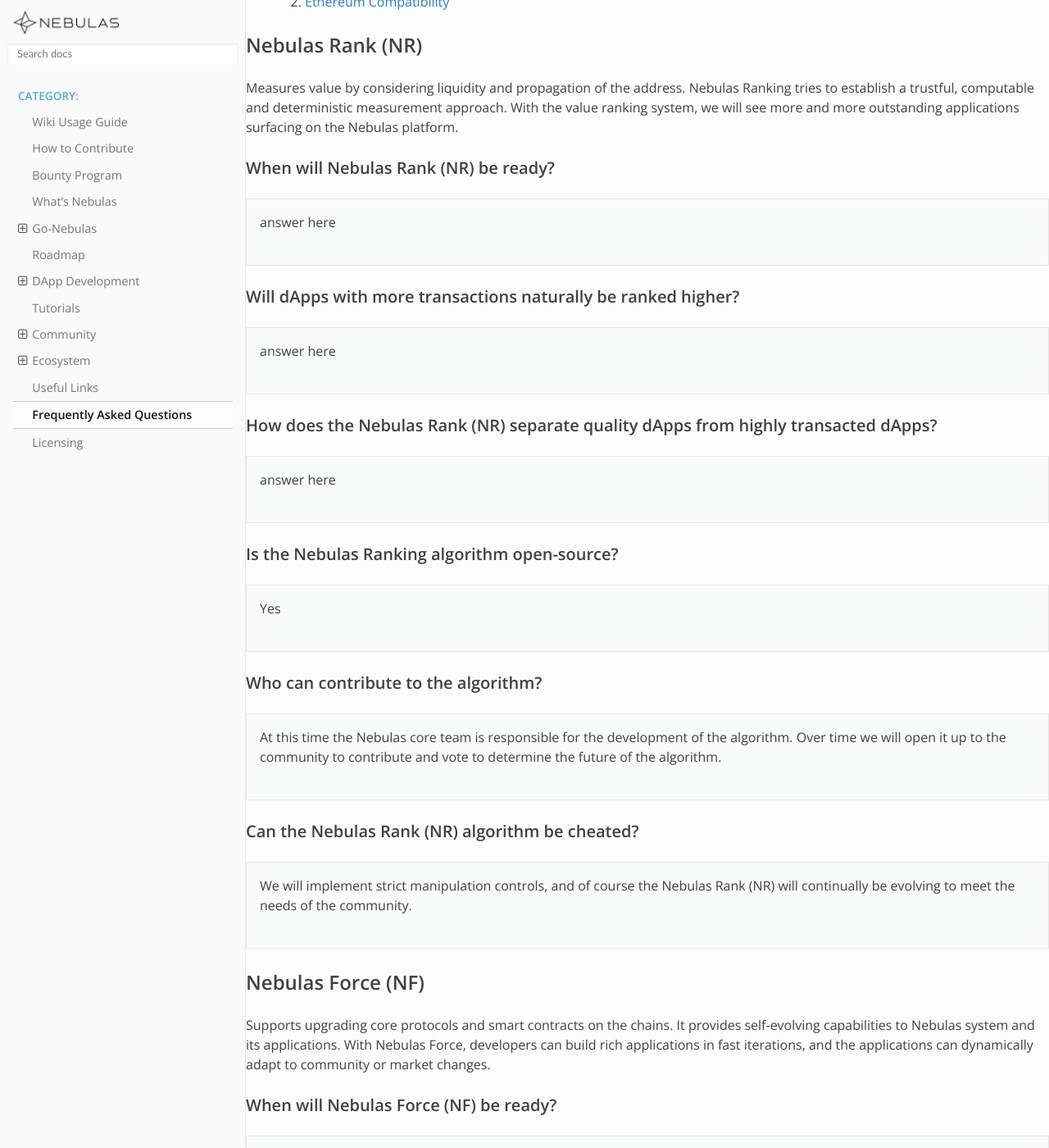
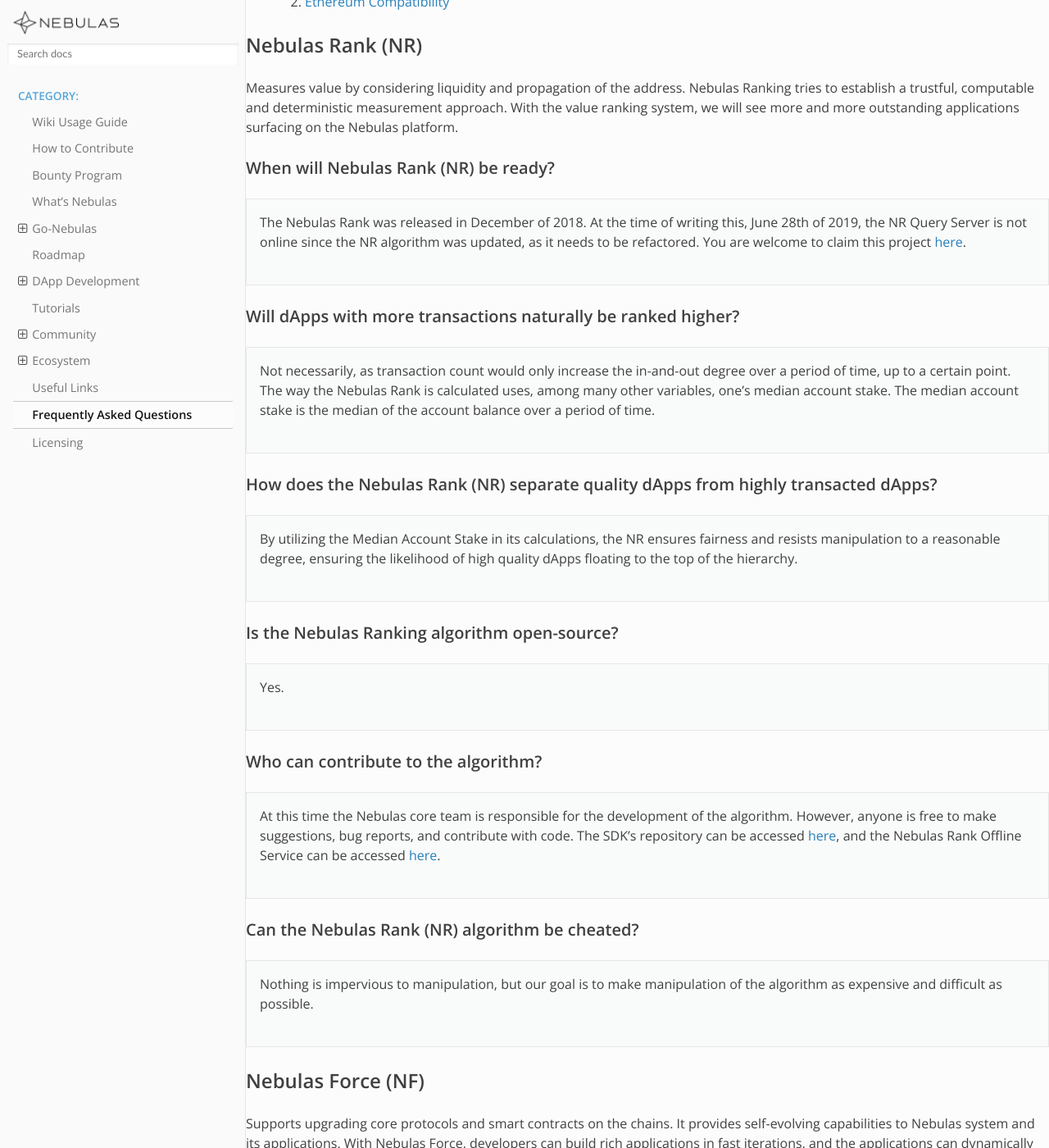
Before and after one commit to nebulasio/nebdocs, a Sphinx documentation site: the page built from docs/frequently-asked-questions.md, in a window 1280 px wide and 1400 px high, scrolled down 569 px. Shown: the whole window at 82% size. Built offline with Sphinx 7.4.7 and the Read the Docs theme 2.0.0, drawn with Linux system fonts in a browser that asks for light colours; some of the changed text lies outside the part shown.

Commit message:
FAQ revamp part 1

```diff
--- a/docs/frequently-asked-questions.md
+++ b/docs/frequently-asked-questions.md
@@ -25,27 +25,27 @@
 
 #### When will Nebulas Rank \(NR\) be ready?
 
-> answer here
+> The Nebulas Rank was released in December of 2018. At the time of writing this, June 28th of 2019, the NR Query Server is not online since the NR algorithm was updated, as it needs to be refactored. You are welcome to claim this project [here](https://go.nebulas.io/project/130).
 
 #### Will dApps with more transactions naturally be ranked higher?
 
-> answer here
+> Not necessarily, as transaction count would only increase the in-and-out degree over a period of time, up to a certain point. The way the Nebulas Rank is calculated uses, among many other variables, one's median account stake. The median account stake is the median of the account balance over a period of time.
 
 #### How does the Nebulas Rank \(NR\) separate quality dApps from highly transacted dApps?
 
-> answer here
+> By utilizing the Median Account Stake in its calculations, the NR ensures fairness and resists manipulation to a reasonable degree, ensuring the likelihood of high quality dApps floating to the top of the hierarchy.
 
 #### Is the Nebulas Ranking algorithm open-source?
 
-> Yes
+> Yes.
 
 #### Who can contribute to the algorithm?
 
-> At this time the Nebulas core team is responsible for the development of the algorithm. Over time we will open it up to the community to contribute and vote to determine the future of the algorithm.
+> At this time the Nebulas core team is responsible for the development of the algorithm. However, anyone is free to make suggestions, bug reports, and contribute with code. The SDK's repository can be accessed [here](https://github.com/nebulasio/nebnr), and the Nebulas Rank Offline Service can be accessed [here](https://github.com/nebulasio/nr-service).
 
 #### Can the Nebulas Rank \(NR\) algorithm be cheated?
 
-> We will implement strict manipulation controls, and of course the Nebulas Rank \(NR\) will continually be evolving to meet the needs of the community.
+> Nothing is impervious to manipulation, but our goal is to make manipulation of the algorithm as expensive and difficult as possible.
 
 ## Nebulas Force \(NF\)
 
@@ -53,7 +53,7 @@
 
 #### When will Nebulas Force \(NF\) be ready?
 
-> answer here
+> As per the [roadmap](https://wiki.nebulas.io/en/latest/roadmap.html), Nebulas Force is poised to be released at the end of 2019.
 
 #### Can smart contracts be upgraded?
 
```
